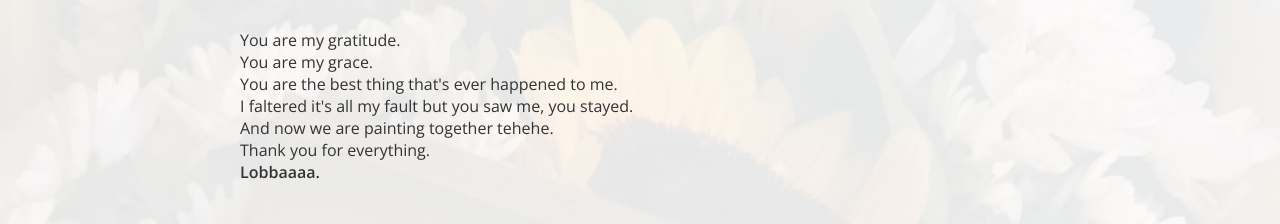
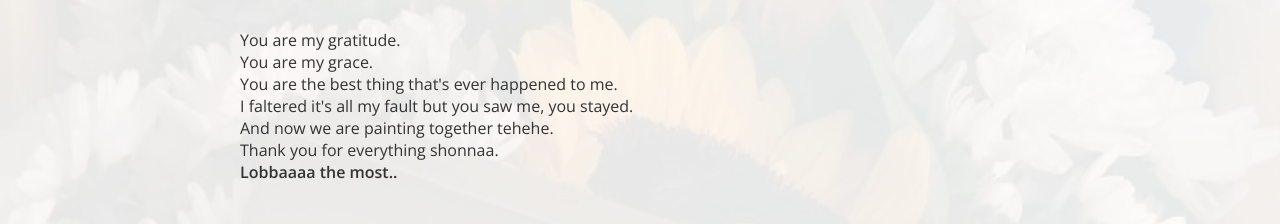
Before and after one commit to ap7812/toffu, a plain HTML site: page final.html in a window 1280 px wide. Both pictures are taken after a click on the button "Read me only when you’re ready". Shown: the part 283-507 px from the top of the page. Drawn offline with nearby package versions, Linux system fonts and the light colour scheme.

Commit message:
Update final.html

```diff
--- a/final.html
+++ b/final.html
@@ -19,8 +19,8 @@
         You are the best thing that's ever happened to me.<br>
         I faltered it's all my fault but you saw me, you stayed.<br>
         And now we are painting together tehehe.<br>
-        Thank you for everything.<br>
-        <strong>Lobbaaaa.</strong>
+        Thank you for everything shonnaa.<br>
+        <strong>Lobbaaaa the most..</strong>
       </p>
       <img src="sunflower.jpg" alt="sunflower" style="width:150px;margin-top:20px;cursor:pointer;"
            onclick="alert('💛')">
```
